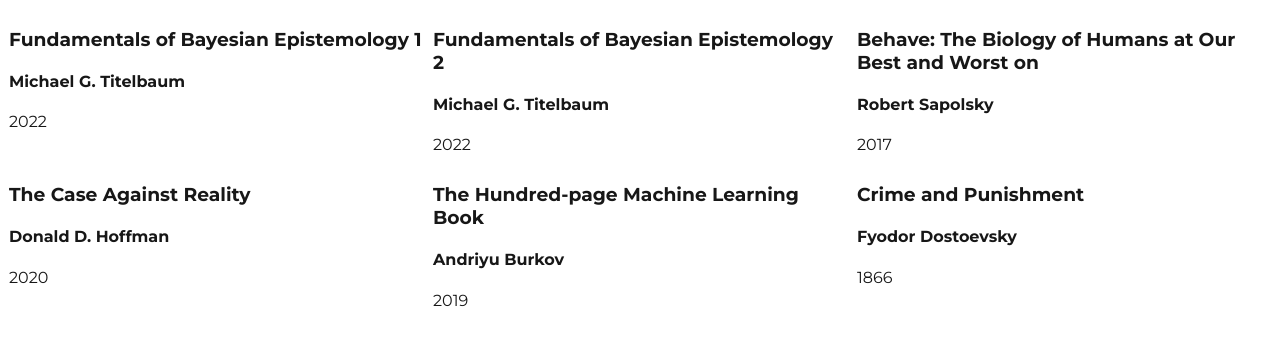
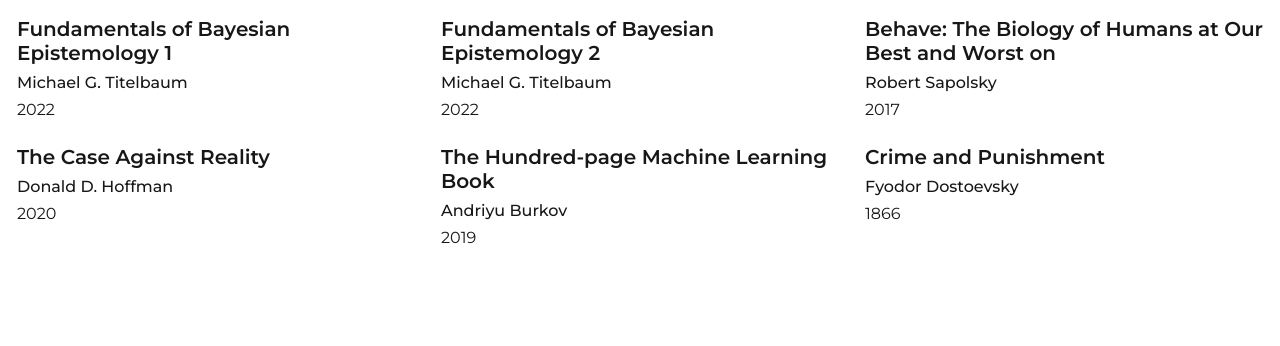
Before and after one commit to LerkkaP/digital-bookshelf, a Next.js app: page / in a window 1280 px wide. Shown: the top 346 px of the page. Built offline with nearby package versions, Linux system fonts and the light colour scheme.

Commit message:
improve visuals

```diff
--- a/app/globals.css
+++ b/app/globals.css
@@ -31,5 +31,18 @@ body {
 
 .grid-item {
   border: 1px solid white;
+  padding: .5rem;
   border-radius: 5px;
 }
+
+.book-title {
+  font-size: 1.25rem;
+  font-weight: 600;
+  margin: 0;
+}
+
+.book-author {
+  font-size: 1rem;
+  font-weight: 500;
+  margin: 0.5rem 0;
+}
--- a/app/page.tsx
+++ b/app/page.tsx
@@ -10,15 +10,15 @@ type Book = {
 export default async function Page() {
   const file = await fs.readFile(process.cwd() + "/data/books.json", "utf8")
   const data: Book[] = JSON.parse(file);
-  console.log(data)
+
   return (
     <div>
       <main className="grid-container">
         {data.map(book => (
           <div className="grid-item" key={book.id}>
-            <h3>{book.title}</h3>
-            <h4>{book.author}</h4>
-            <span>{book.published}</span>
+            <h2 className="book-title">{book.title}</h2>
+            <h3 className="book-author">{book.author}</h3>
+            <span className="book-published">{book.published}</span>
           </div>
         ))}
       </main>
```
